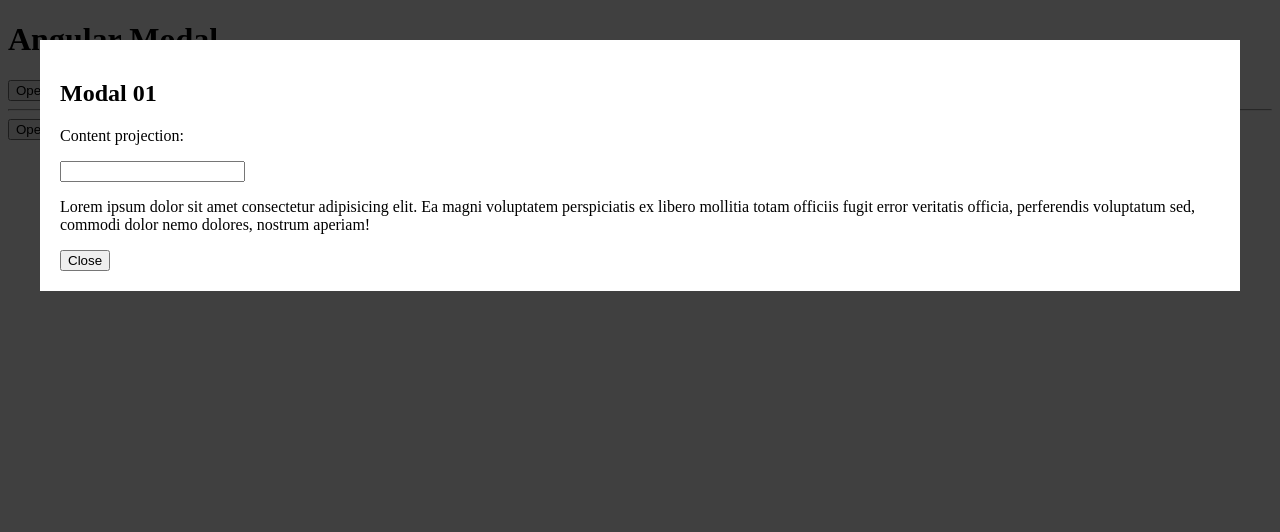
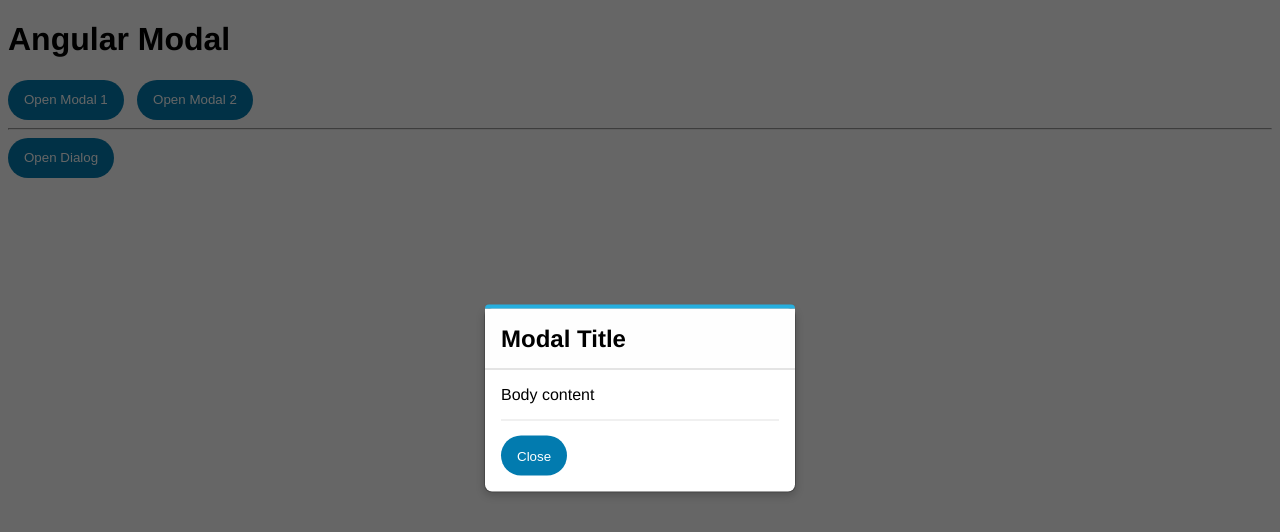
Before and after one commit to josetravassos/ang-modals, an Angular app: page / in a window 1280 px wide. Both pictures are taken after a click on the button "Open Modal 1". Shown: the top 532 px of the page. Built offline with nearby package versions, Linux system fonts and the light colour scheme.

Commit message:
some styles

```diff
--- a/src/app/app.component.html
+++ b/src/app/app.component.html
@@ -5,20 +5,29 @@
 </div>
 
 <modal-basic id="modal-1">
-  <h2>Modal 01</h2>
-  <p>Content projection:</p>
-  <p> <input type="text"/></p>
-  <p>Lorem ipsum dolor sit amet consectetur adipisicing elit. Ea magni voluptatem perspiciatis ex libero mollitia totam officiis fugit error veritatis officia, perferendis voluptatum sed, commodi dolor nemo dolores, nostrum aperiam!</p>
-  <button (click)="closeModal('modal-1');">Close</button>
+  <div class="modal-header">
+    <h4 id="modal-title" class="modal-title">Modal Title</h4>
+  </div>
+  <div class="modal-body">
+    Body content
+  </div>
+  <div class="modal-footer">
+    <button (click)="closeModal('modal-1');">Close</button>
+  </div>
 </modal-basic>
 
 <modal-basic id="modal-2">
-  <h2>Modal 02</h2>
-  <p>Lorem ipsum dolor sit amet consectetur adipisicing elit. Ea magni voluptatem perspiciatis ex libero mollitia totam officiis fugit error veritatis officia, perferendis voluptatum sed, commodi dolor nemo dolores, nostrum aperiam!</p>
-  <button (click)="closeModal('modal-2');">Close</button>
+  <div class="modal-header">
+    <h4 id="modal-title" class="modal-title">Modal Title</h4>
+  </div>
+  <div class="modal-body">
+    Lorem ipsum dolor sit amet consectetur, adipisicing elit. Inventore asperiores nesciunt laborum maxime ducimus!
+    Ratione, doloribus assumenda. Saepe ipsum sunt esse ad eum, debitis porro modi dignissimos id repellat fugiat!
+  </div>
+  <div class="modal-footer">
+    <button (click)="closeModal('modal-2');">Close</button>
+  </div>
 </modal-basic>
 
-
 <hr>
-
 <button (click)="openDialogZ()">Open Dialog</button>
--- a/src/app/modal-with-factory/modal-with-factory.component.html
+++ b/src/app/modal-with-factory/modal-with-factory.component.html
@@ -5,7 +5,17 @@
   </p-header>
   <ng-template dialog-content></ng-template>
 </p-dialog> -->
-<div>
-  {{header}}
-  <ng-template modal-content></ng-template>
+<div class="app-modal">
+  <div class="app-modal-body">
+    <div class="modal-header">
+      <h4 id="modal-title" class="modal-title">{{header}}</h4>
+    </div>
+    <div class="modal-body">
+      <ng-template modal-content></ng-template>
+    </div>
+    <div class="modal-footer">
+      <button (click)="close()">Close</button>
+    </div>
+  </div>
 </div>
+<div class="app-modal-background"></div>
--- a/src/styles.scss
+++ b/src/styles.scss
@@ -1,5 +1,10 @@
 /* MODAL STYLES NEED TO BE PLACED HERE TO BE ACCESSIBLE BY THE BODY OF THE HTML */
-modal-basic {
+
+body{
+  font-family: Helvetica, sans-serif;
+}
+
+modal-basic, modal-with-factory {
   display: none;
 
   .app-modal {
@@ -9,15 +14,40 @@ modal-basic {
     bottom: 0;
     left: 0;
 
-        z-index: 1000;
+    z-index: 1041;
 
     overflow: auto;
 
     .app-modal-body {
-            padding: 20px;
-            background: #fff;
+        max-width: 630px;
+        position: absolute;
+        left: 50%;
+        top: 50%;
+        transform: translate(-50%, -50%);
+        margin: 0 auto;
+        background-color: white;
+        border: 1px solid rgba(0, 0, 0, 0.2);
+        border-radius: 8px;
+        box-shadow: 0 3px 9px rgba(0, 0, 0, 0.2);
+        background-clip: padding-box;
+        outline: 0;
+        z-index: 1042;
+        min-width: 310px;
+        animation-name: fade-in-content;
+        animation-duration: 0.3s;
+        animation-fill-mode: forwards;
+        will-change: transform;
 
-            margin: 40px;
+        &::before {
+          content: "";
+          position: absolute;
+          top: -4px;
+          height: 4px;
+          width: 100%;
+          background-color: #26afdf;
+          border-top-left-radius: 6px;
+          border-top-right-radius: 6px;
+        }
     }
   }
 
@@ -27,14 +57,136 @@ modal-basic {
     right: 0;
     bottom: 0;
     left: 0;
+    z-index: 1040;
+    background-color: rgba(0, 0, 0, 0.6);
 
-        background-color: #000;
-        opacity: 0.75;
-
-        z-index: 900;
+    animation-name: fade-in-backdrop;
+    animation-duration: 0.3s;
+    animation-fill-mode: forwards;
   }
 }
 
 body.app-modal-open {
   overflow: hidden;
 }
+
+
+modal-basic {
+  display: none;
+}
+
+.modal-content.modal-warning:before {
+  background-color: yellow;
+}
+
+.modal-header,
+.modal-body,
+.modal-footer {
+  display: flex;
+  align-items: center;
+  padding: 16px;
+}
+
+.modal-header {
+  justify-content: space-between;
+  background-color: #fefefe;
+  border-bottom: 1px solid #cccccc;
+
+  .modal-title {
+    margin: 0;
+    font-size: 24px;
+  }
+}
+
+.modal-body {
+  display: block;
+  font-weight: 400;
+}
+
+.modal-footer {
+  position: relative;
+  &::before {
+    content: "";
+    position: absolute;
+    top: 0;
+    height: 1px;
+    left: 16px;
+    right: 16px;
+    background-color: #e1e1e1;
+  }
+}
+
+.modal-footer__btn-cta {
+  margin-right: 16px;
+}
+
+.modal-warning-container {
+  background-color: yellow;
+  padding: 8px;
+  margin-bottom: 8px;
+}
+
+.modal-warning-text {
+  margin-left: 4px;
+  font-weight: 300;
+}
+
+.content-projection-wrapper {
+  overflow-y: auto;
+  max-height: 560px;
+}
+
+.modal-backdrop {
+  position: fixed;
+  top: 0;
+  right: 0;
+  bottom: 0;
+  left: 0;
+  z-index: 1040;
+  background-color: rgba(0, 0, 0, 0.6);
+
+  animation-name: fade-in-backdrop;
+  animation-duration: 0.3s;
+  animation-fill-mode: forwards;
+}
+
+@keyframes fade-in-backdrop {
+  0% {
+    opacity: 0;
+  }
+  100% {
+    opacity: 1;
+  }
+}
+
+@keyframes fade-in-content {
+  0% {
+    transform: translate(-50%, -60%);
+    opacity: 0;
+  }
+
+  100% {
+    transform: translate(-50%, -50%);
+    opacity: 1;
+  }
+}
+
+button {
+    color: white;
+    background-color: #027baf;
+    border: none;
+    width: auto;
+    height: 40px;
+    font: 18px;
+    padding: 8px 16px;
+    cursor: default;
+    border-radius: 80px;
+    &:hover {
+      background-color: #26afdf;
+      cursor: pointer;
+  }
+}
+
+modal-with-factory {
+  display: block;
+}
```
Also changed, not shown: src/app/modal-basic/modal.component.html (line endings or trailing spaces). Lines whose indentation alone changed are shown as unchanged.
